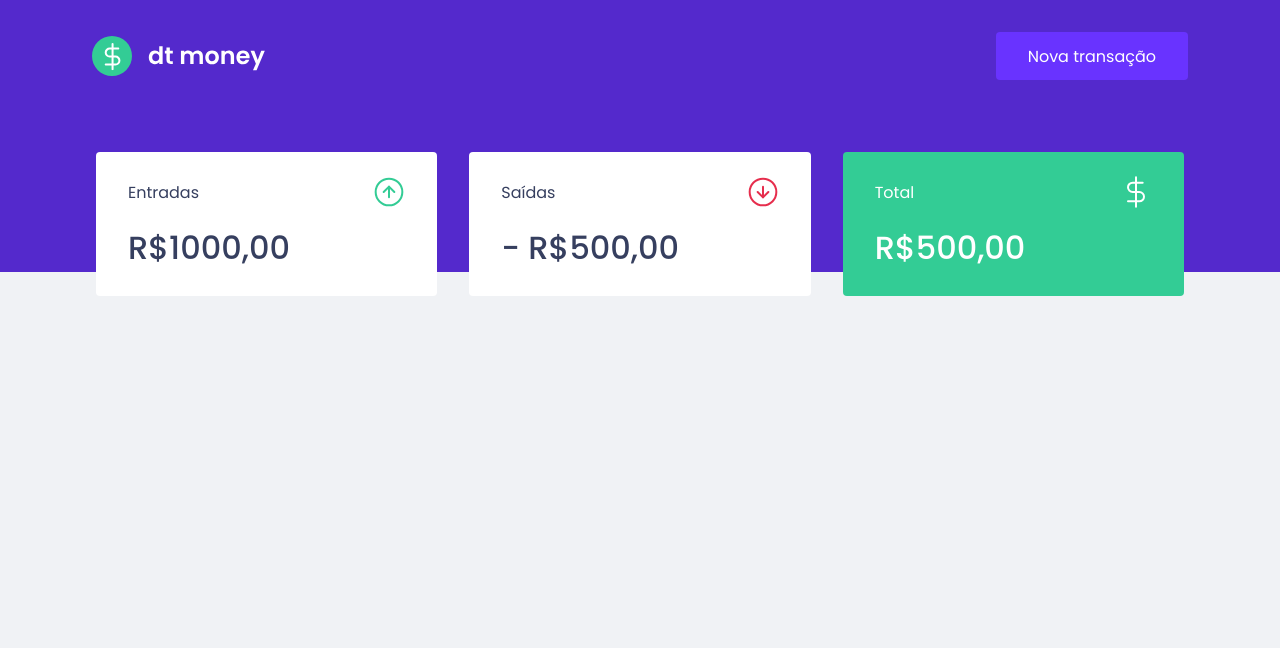
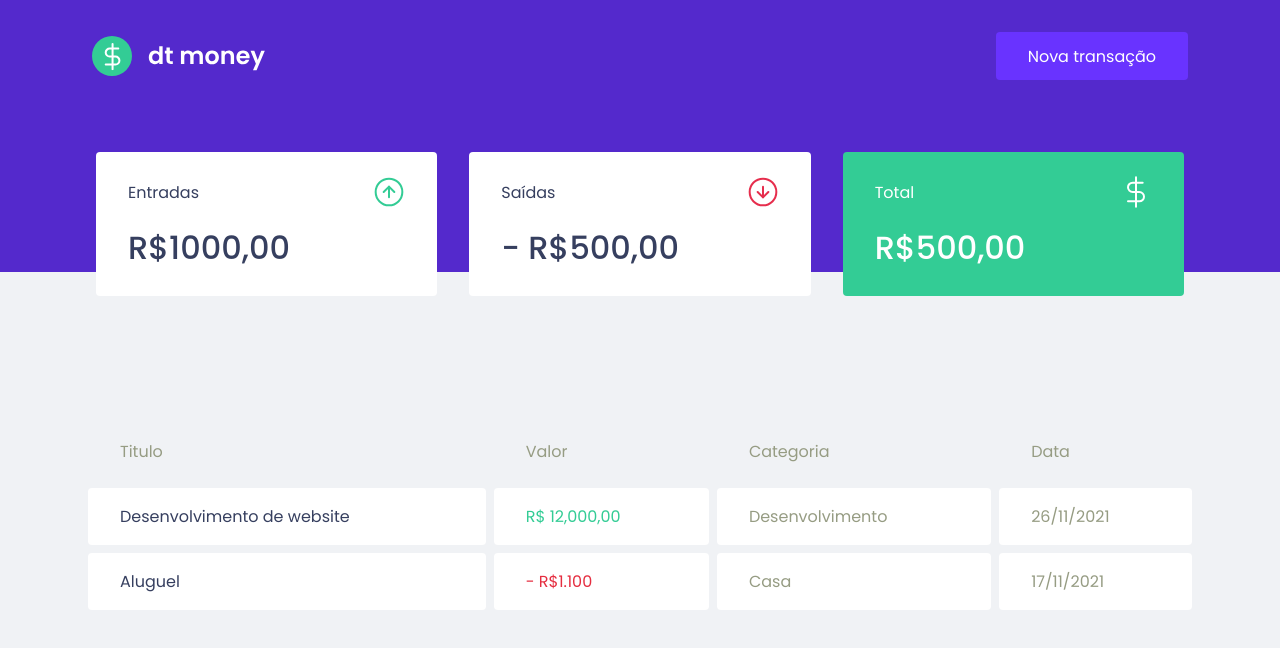
Before and after one commit to williangomesdev/Ignite-02-dtmoney, a React (Create React App) app: page / in a window 1280 px wide. Shown: the top 648 px of the page. Built offline with nearby package versions, Linux system fonts and the light colour scheme.

Commit message:
Component TransactionTable, component styled

```diff
--- a/src/App.tsx
+++ b/src/App.tsx
@@ -1,6 +1,6 @@
-import styled from "styled-components";
 import { Dashboard } from "./components/Dashboard";
 import { Header } from "./components/Header/Index";
+import { TransactionsTable } from "./components/TransactionsTable";
 import { GlobalStyle } from "./styles/global";
 
 export function App() {
@@ -8,6 +8,7 @@ export function App() {
     <>
       <Header />
       <Dashboard />
+      <TransactionsTable />
       <GlobalStyle />
     </>
   );
--- /dev/null
+++ b/src/components/TransactionsTable/index.tsx
@@ -0,0 +1,32 @@
+import { Container } from "./styles";
+
+export function TransactionsTable() {
+  return (
+    <Container>
+      <table>
+        <thead>
+          <tr>
+            <th>Titulo</th>
+            <th>Valor</th>
+            <th>Categoria</th>
+            <th>Data</th>
+          </tr>
+        </thead>
+        <tbody>
+          <tr>
+            <td>Desenvolvimento de website</td>
+            <td className="deposit">R$ 12,000,00</td>
+            <td>Desenvolvimento</td>
+            <td>26/11/2021</td>
+          </tr>
+          <tr>
+            <td>Aluguel</td>
+            <td className="withdraw"> - R$1.100</td>
+            <td>Casa</td>
+            <td>17/11/2021</td>
+          </tr>
+        </tbody>
+      </table>
+    </Container>
+  );
+}
--- /dev/null
+++ b/src/components/TransactionsTable/styles.ts
@@ -0,0 +1,41 @@
+import styled from "styled-components";
+
+export const Container = styled.div`
+  display: flex;
+  justify-content: center;
+  margin-top: 4rem;
+
+  table {
+    width: 100%;
+    max-width: 70rem;
+    border-spacing: 0.5rem;
+
+    th {
+      color: var(--text-body);
+      font-weight: 400;
+      padding: 1rem 2rem;
+      text-align: left;
+      line-height: 1.5rem;
+    }
+
+    td {
+      padding: 1rem 2rem;
+      border: 0;
+      background: var(--shape);
+      color: var(--text-body);
+      border-radius: 0.25rem;
+
+      &:first-child {
+        color: var(--text-title);
+      }
+
+      &.deposit {
+        color: var(--green);
+      }
+
+      &.withdraw {
+        color: var(--red);
+      }
+    }
+  }
+`;
```
